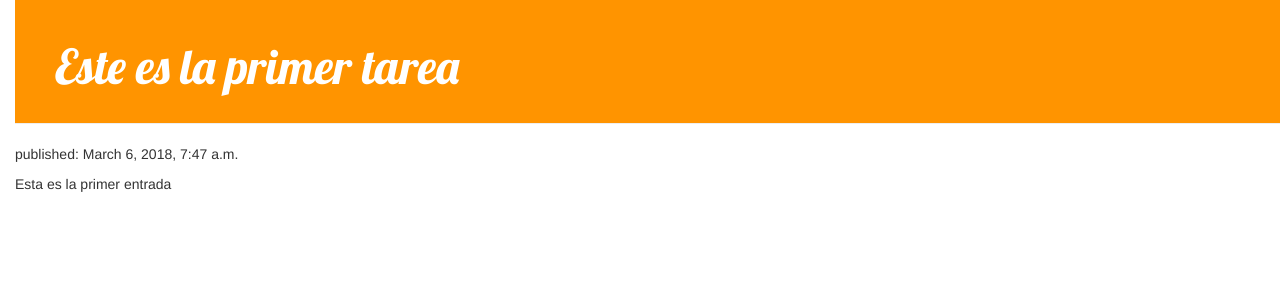
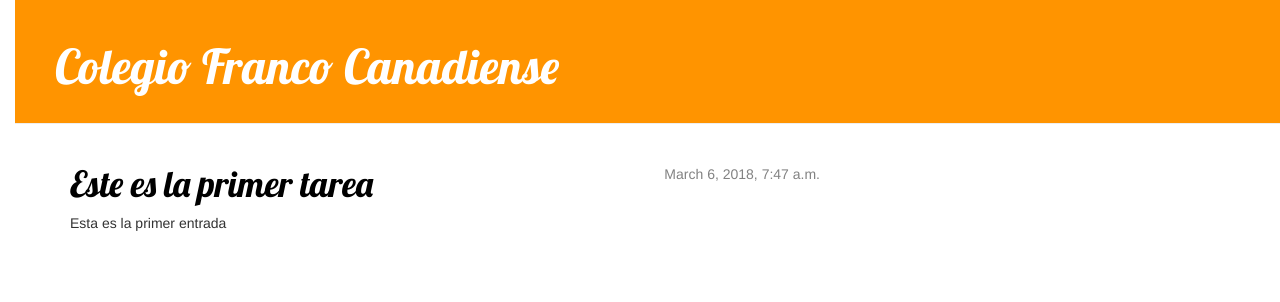
Before and after one commit to IAGKarate/Franco, a Django app: page / in a window 1280 px wide. Shown: the top 302 px of the page. Run offline with Django 3.2, Linux system fonts and the light colour scheme; data comes from the database, SQL or seed files in the repository; some libraries are stand-ins or nearby versions.

Commit message:
Editando CSS encabezado y post

```diff
--- a/blog/templates/blog/post_list.html
+++ b/blog/templates/blog/post_list.html
@@ -10,16 +10,28 @@
         <title>Franco Canadiense</title>
     </head>
         <body>
-    {% for post in posts %}
 
 		    <div class="page-header">
-		    	<h1><a href="">{{ post.title }}</a></h1>
+		        <h1><a href="/">Colegio Franco Canadiense</a></h1>
 		    </div>
 
-		    <div class="post">
-	            <p>published: {{ post.published_date }}</p>
-	            <p>{{ post.text|linebreaksbr }}</p>
-            </div>
-    {% endfor %}
+
+		    <div class="content container">
+		        <div class="row">
+		            <div class="col-md-8">
+		                {% for post in posts %}
+		                    <div class="post">
+		                        <div class="date">
+		                            {{ post.published_date }}
+		                        </div>
+
+		                        	<h1><a href="">{{ post.title }}</a></h1>
+
+		                        <p>{{ post.text|linebreaksbr }}</p>
+		                    </div>
+		                {% endfor %}
+		            </div>
+		        </div>
+		    </div>
         </body>
     </html>
```
